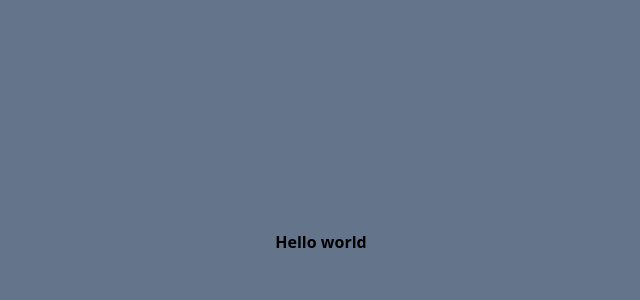
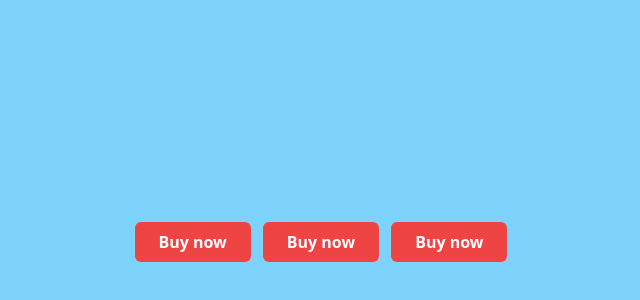
Before and after one commit to RizkyArdiansyahhh/react-with-tailwind, a React (Vite) app in the folder react-app/: page / in a window 1280 px wide. Shown: the part 158-458 px from the top of the page, without its empty margins (319-959 px from the left). Built offline with nearby package versions, Linux system fonts and the light colour scheme.

Commit message:
learn component

```diff
--- a/react-app/src/App.jsx
+++ b/react-app/src/App.jsx
@@ -1,11 +1,23 @@
+const ButtonRed = () => {
+  return (
+    <button
+      className="h-10 px-6 font-semibold rounded-md bg-red-500 text-white"
+      type="submit"
+    >
+      Buy now
+    </button>
+  );
+};
+
 function App() {
   return (
     <>
-      <h1 className="flex justify-center min-h-screen items-center bg-slate-500 font-bold">
-        Hello world
-      </h1>
+      <div className="flex justify-center min-h-screen gap-x-3 items-center bg-sky-300">
+        <ButtonRed></ButtonRed>
+        <ButtonRed></ButtonRed>
+        <ButtonRed></ButtonRed>
+      </div>
     </>
   );
 }
-
 export default App;
```
